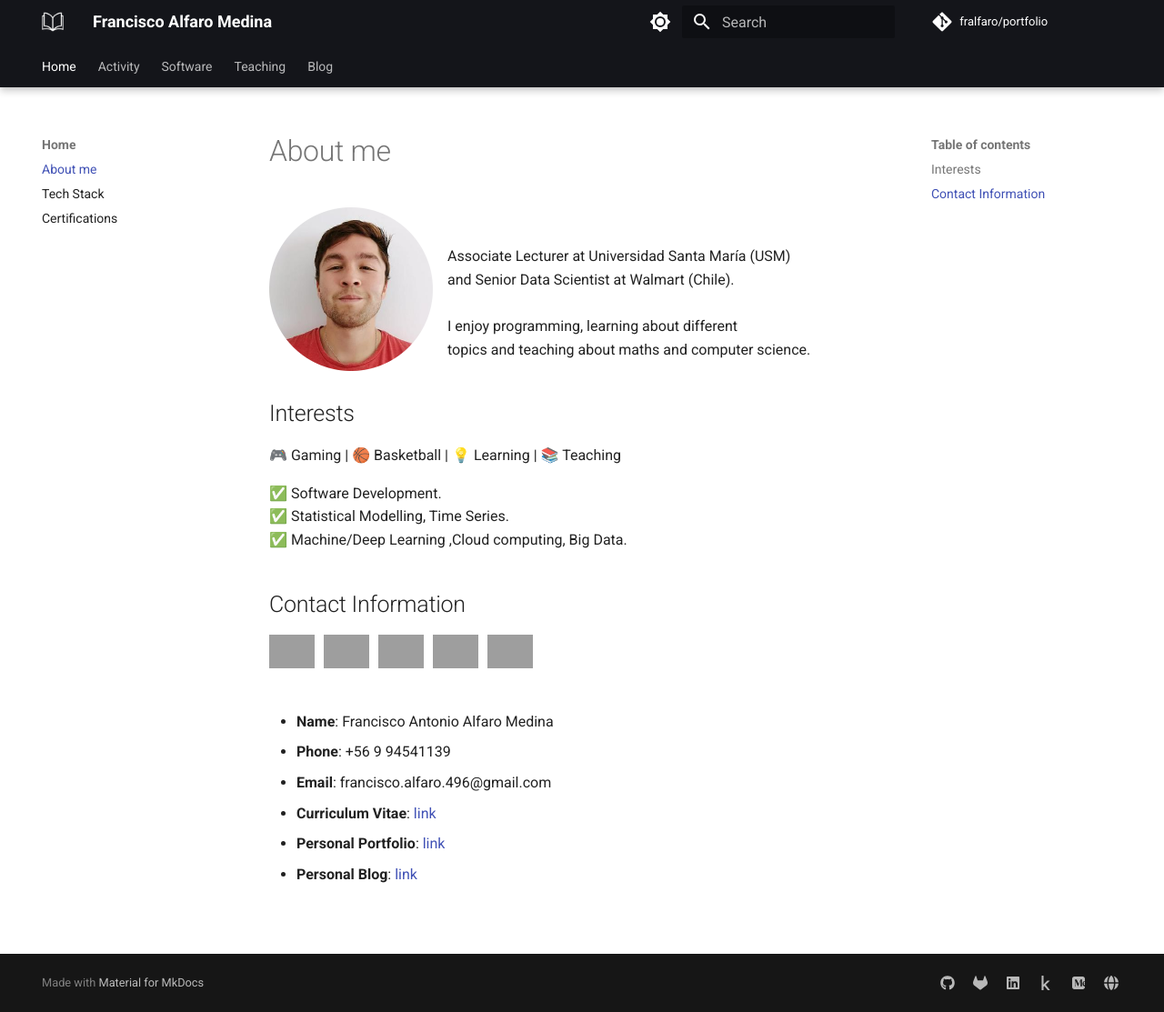
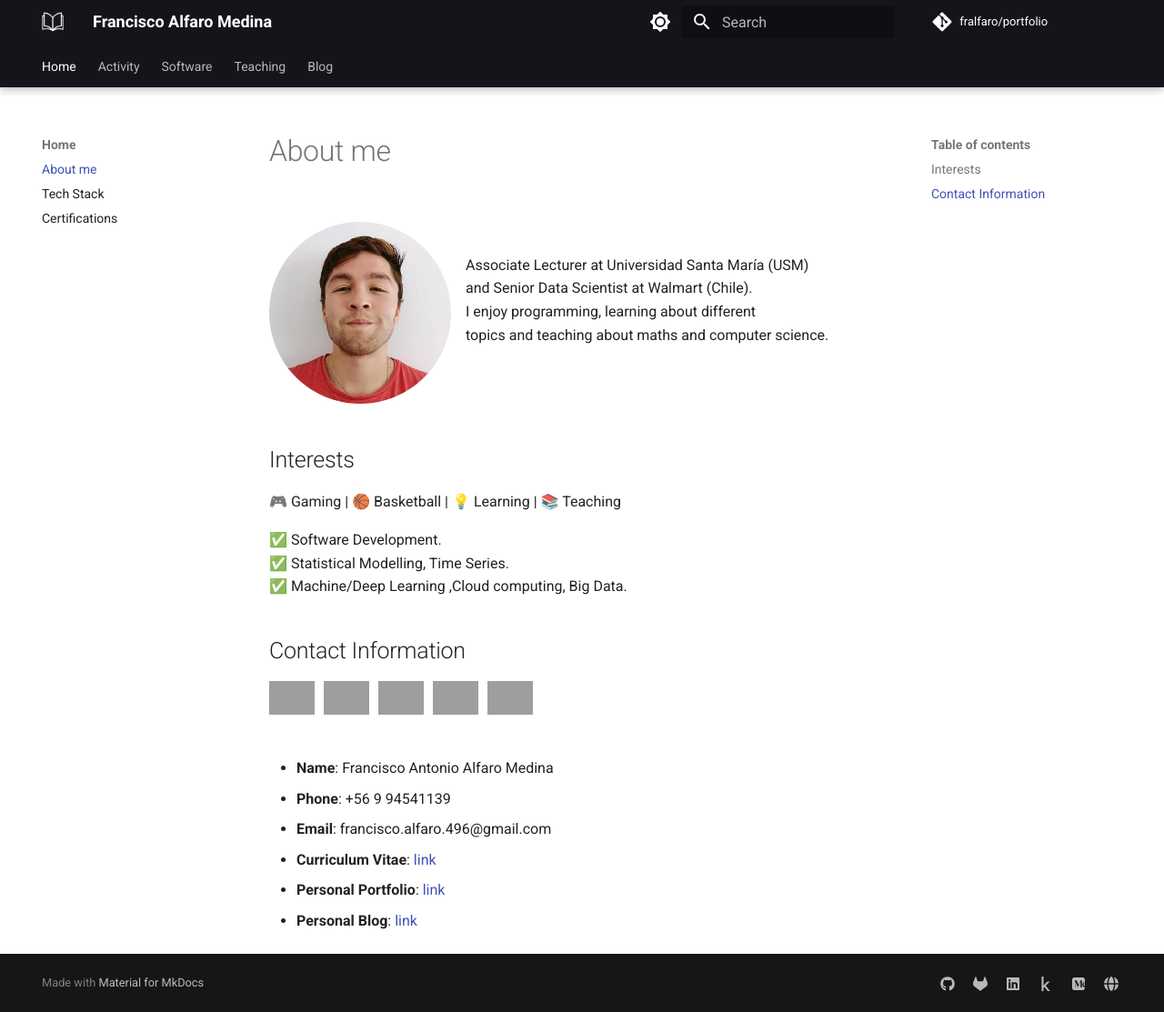
Before and after one commit to fralfaro/portfolio, an MkDocs documentation site: the page built from docs/index.md, in a window 1280 px wide and 1113 px high. Shown: the whole window at 91% size. Built offline with MkDocs 1.6.1 and Material for MkDocs 9.7.7, drawn with Linux system fonts in a browser that asks for light colours; comment, search, counter and statistics services are not loaded; grey boxes are pictures that could not be loaded.

Commit message:
update v1.32

```diff
--- a/docs/index.md
+++ b/docs/index.md
@@ -1,13 +1,17 @@
 # About me
 
-<img alt="Link" src="images/yo.png"  width="180" height="180"  align="left" >
+<div style="text-align: left;">
+<img alt="Link" src="images/yo.png"  width="200" height="200"  align="left" >
+<br> <br>
+Associate Lecturer at Universidad Santa María (USM)  <br>
+and Senior Data Scientist  at Walmart (Chile). <br>
+I enjoy programming, learning about different <br>
+topics and teaching about maths and computer science.
+</div>
+
+<br>
 &nbsp;
 
-Associate Lecturer at Universidad Santa María (USM)  <br>
-and Senior Data Scientist  at Walmart (Chile).  <br> <br>
-I enjoy programming, learning about different  <br>
-topics and teaching about maths and computer science.
-&nbsp;
 
 ## Interests
 🎮 Gaming | 🏀 Basketball | 💡 Learning | 📚 Teaching
--- a/mkdocs.yml
+++ b/mkdocs.yml
@@ -24,8 +24,7 @@
   - def_list
   - pymdownx.tasklist:
       custom_checkbox: true
-  - pymdownx.highlight:
-      anchor_linenums: true
+
   - admonition
   - pymdownx.details
   - pymdownx.superfences
```
